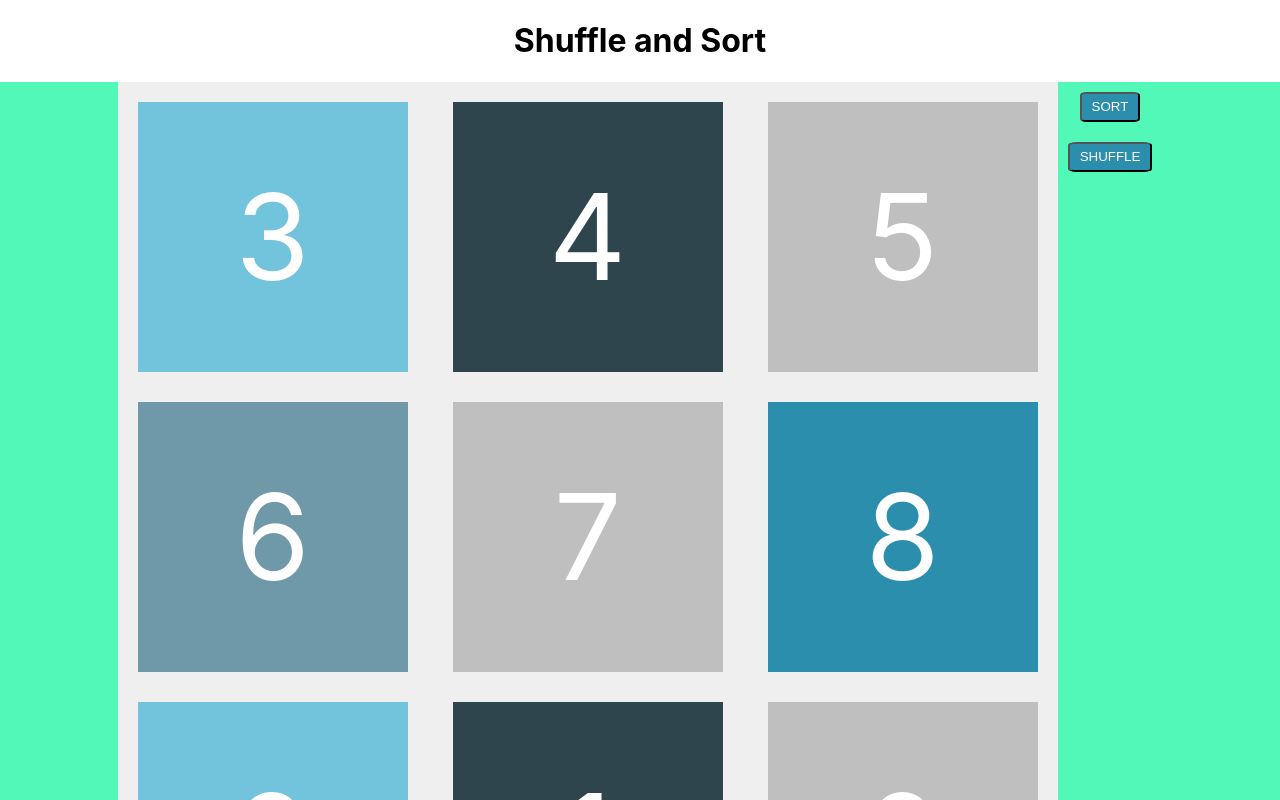
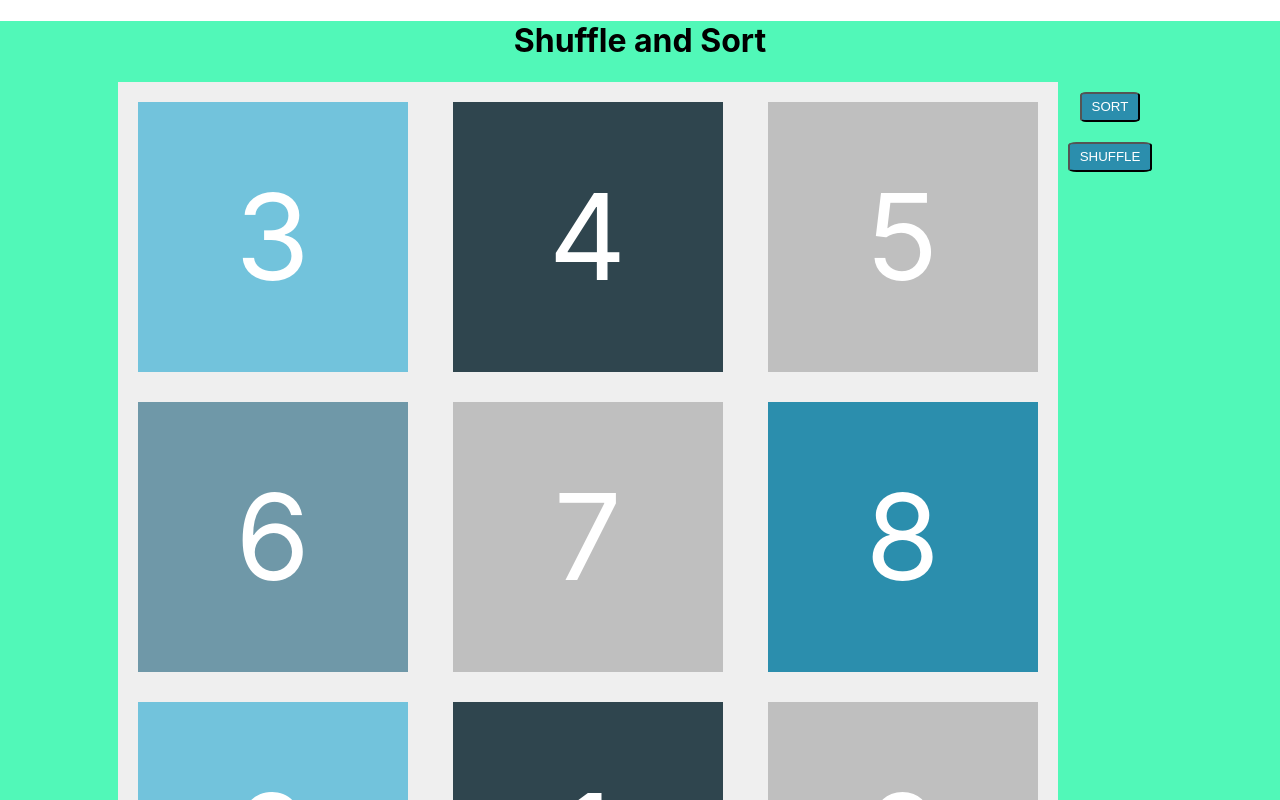
Before and after one commit to iamitesh/shuffle-sort, a React (Create React App) app: page / in a window 1280 px wide. Shown: the top 800 px of the page. Built offline with nearby package versions, Linux system fonts and the light colour scheme.

Commit message:
addmain background

```diff
--- a/src/App.css
+++ b/src/App.css
@@ -8,7 +8,9 @@
   flex-wrap: wrap;
   background-color: #EFEFEF;
 }
-
+.main{
+      background-color: #51f8b8;
+}
 
 
 h1 {
@@ -19,7 +21,6 @@ h1 {
   display: flex;
   justify-content: center;
   align-items: flex-start;
-  background-color: #51f8b8;
   margin: 20px 0px;
 }
 
--- a/src/App.js
+++ b/src/App.js
@@ -32,7 +32,7 @@ function App() {
     console.log(count);
   };
   return (
-    <div>
+    <div className="main">
       <h1> Shuffle and Sort</h1>
       <div className="dashboard">
         <div className="wrapper">
```
